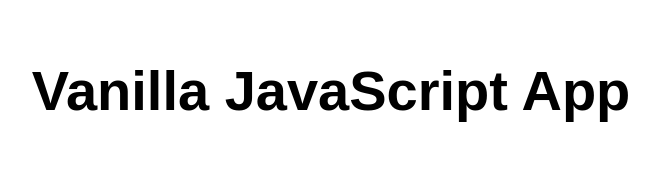
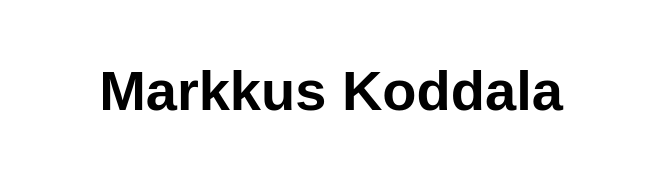
Before and after one commit to MarkkusKoddala/ut2024azapp, a website: page src/index.html in a window 1280 px wide. Shown: the whole page, without its empty margins (309-968 px from the left). Drawn offline with Linux system fonts and the light colour scheme.

Commit message:
Update index.html

```diff
--- a/src/index.html
+++ b/src/index.html
@@ -10,7 +10,7 @@
 
 <body>
   <main>
-    <h1>Vanilla JavaScript App</h1>
+    <h1>Markkus Koddala</h1>
   </main>
 </body>
 
```
